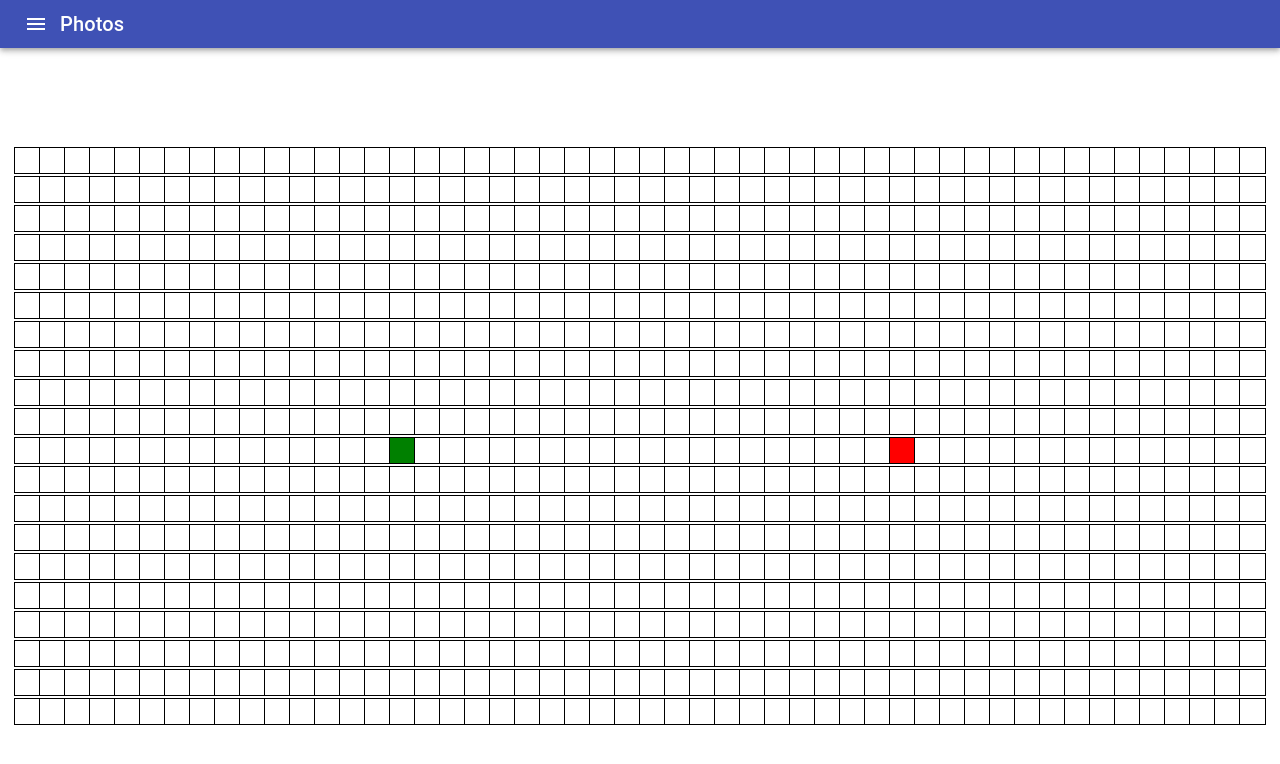
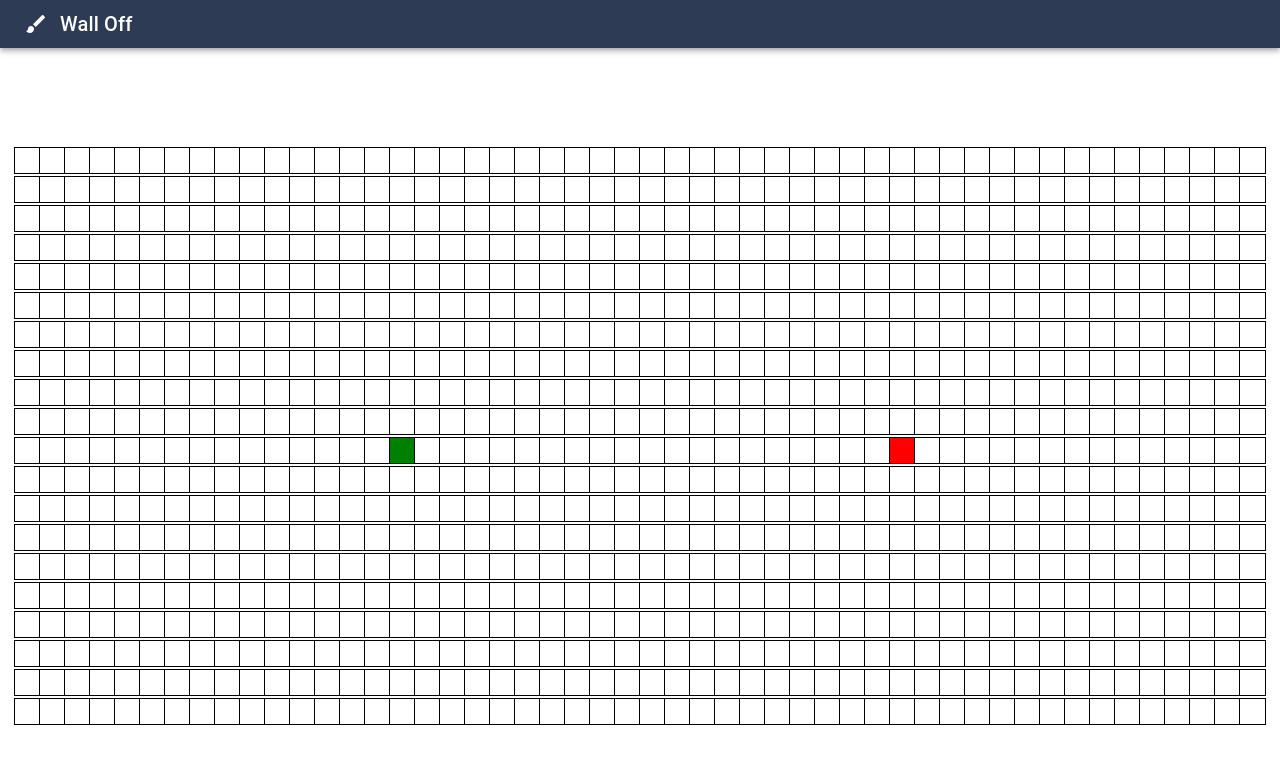
Before and after one commit to aali7075/PathPlanningWebsite, a React (Create React App) app: page / in a window 1280 px wide. Shown: the top 764 px of the page. Built offline with nearby package versions, Linux system fonts and the light colour scheme.

Commit message:
Changing NavBar!

```diff
--- a/src/ppviz/Navbar.css
+++ b/src/ppviz/Navbar.css
@@ -5,3 +5,7 @@
 .menubutton: {
   marginright: theme.spacing(2);
 }
+
+.AppBar{
+  background: '#2E3B55';
+}
--- a/src/ppviz/Navbar.jsx
+++ b/src/ppviz/Navbar.jsx
@@ -6,15 +6,21 @@ import Toolbar from "@material-ui/core/Toolbar";
 import Typography from "@material-ui/core/Typography";
 import IconButton from "@material-ui/core/IconButton";
 import MenuIcon from "@material-ui/icons/Menu";
+import BrushIcon from "@material-ui/icons/Brush";
 
 export default class HotBar extends Component {
   handleOnClick() {
     console.log("SLATT SLATT");
   }
   render() {
+    let wallMode = "Wall Off";
     return (
-      <div className = "PureComponent">
-        <AppBar position="static">
+      <div className="PureComponent">
+        <AppBar
+          position="static"
+          className="colorTest"
+          style={{ background: "#2E3B55" }}
+        >
           <Toolbar variant="dense">
             <IconButton
               edge="start"
@@ -22,11 +28,12 @@ export default class HotBar extends Component {
               color="inherit"
               aria-label="menu"
               onClick={() => this.handleOnClick()}
+              //style={{ color: green[500] }}
             >
-              <MenuIcon />
+              <BrushIcon  />
             </IconButton>
-            <Typography variant="h6" color="inherit">
-              Photos
+            <Typography variant="h6" color="inherit" >
+              {wallMode}
             </Typography>
           </Toolbar>
         </AppBar>
--- a/src/ppviz/PathPlannerViz.jsx
+++ b/src/ppviz/PathPlannerViz.jsx
@@ -59,7 +59,10 @@ const ToggleStartEnd = (grid_, origin_row, origin_col, row_, col_, is_end_) => {
   const old_origin_node = new_grid[origin_row][origin_col];
   const is_end = is_end_ == "true";
   console.log("ToggleStartEnd ", is_end);
-  if (!old_dest_node.is_start_ && !old_dest_node.is_end_) {
+  if (
+    !old_dest_node.is_start_ &&
+    !old_dest_node.is_end_
+  ) {
     const dest_node = {
       ...old_dest_node,
       is_start_: !is_end,
```
Also changed, not shown: src/ppviz/node/node.jsx (+0 -26 lines).
